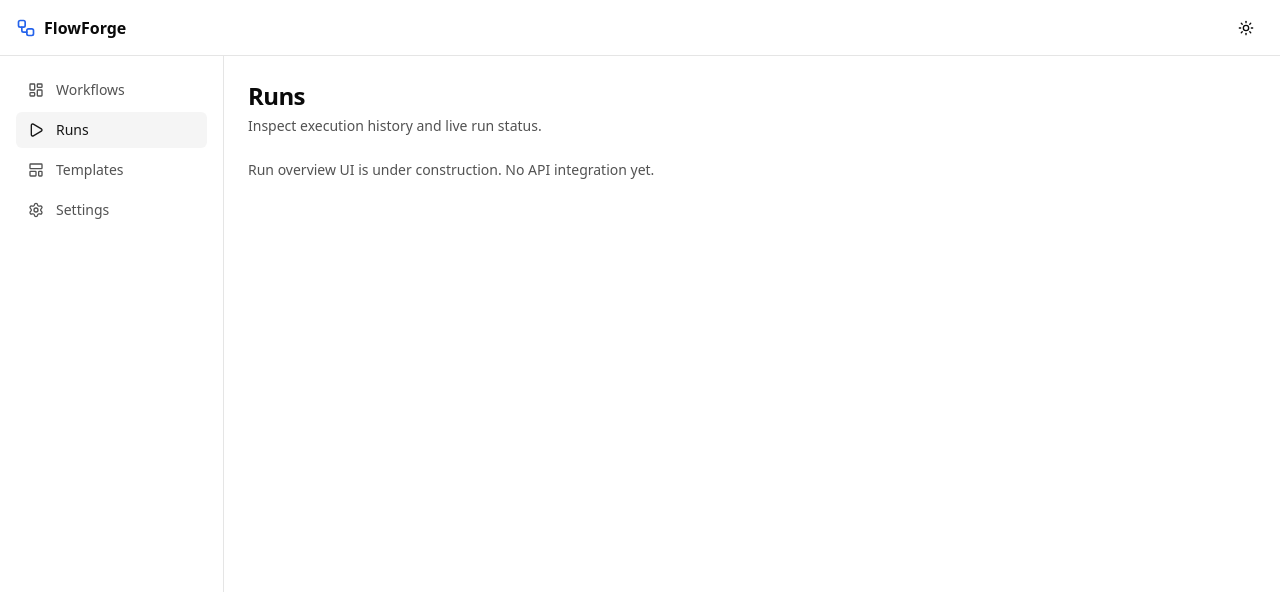
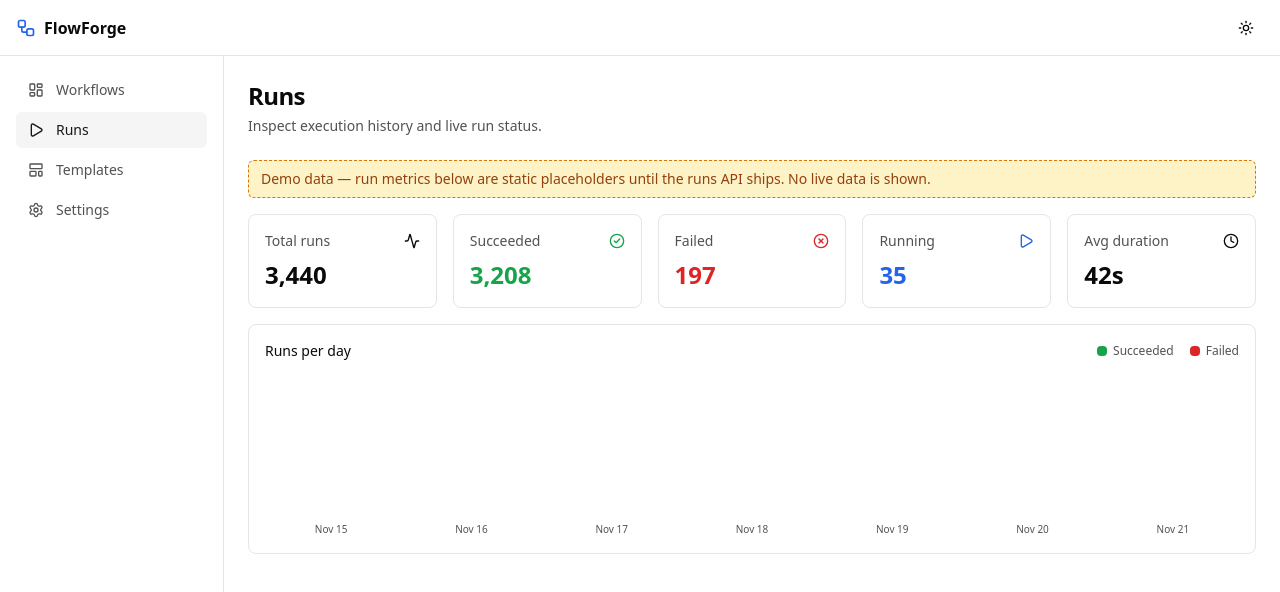
Before and after one commit to YASSERRMD/FlowForge, a Next.js app in the folder apps/web/: page /runs in a window 1280 px wide. Shown: the top 592 px of the page. Built offline with nearby package versions, Linux system fonts and the light colour scheme.

Commit message:
phase 02: add run overview components

```diff
--- a/apps/web/app/(dashboard)/runs/page.tsx
+++ b/apps/web/app/(dashboard)/runs/page.tsx
@@ -1,4 +1,7 @@
 import { PageHeader } from "@/components/layout/page-header";
+import { RunSummaryCards } from "@/components/runs/run-summary-cards";
+import { RunTrendChart } from "@/components/runs/run-trend-chart";
+import { DEMO_RUN_STATS, DEMO_RUN_TREND } from "@/lib/demo/runs";
 
 export default function RunsPage() {
   return (
@@ -7,9 +10,17 @@ export default function RunsPage() {
         title="Runs"
         description="Inspect execution history and live run status."
       />
-      <p className="text-sm text-muted-foreground">
-        Run overview UI is under construction. No API integration yet.
+      <p
+        className="mb-4 rounded-md border border-dashed border-warning bg-warning-muted px-3 py-2 text-sm text-warning-muted-foreground"
+        role="note"
+      >
+        Demo data — run metrics below are static placeholders until the runs
+        API ships. No live data is shown.
       </p>
+      <div className="flex flex-col gap-4">
+        <RunSummaryCards stats={DEMO_RUN_STATS} />
+        <RunTrendChart data={DEMO_RUN_TREND} />
+      </div>
     </>
   );
 }
--- /dev/null
+++ b/apps/web/components/runs/run-summary-cards.tsx
@@ -0,0 +1,78 @@
+import {
+  Activity,
+  CheckCircle2,
+  Clock,
+  Play,
+  XCircle,
+} from "lucide-react";
+
+import type { RunStats } from "@/lib/demo/runs";
+
+function SummaryCard({
+  title,
+  value,
+  icon: Icon,
+  tone,
+}: {
+  title: string;
+  value: string;
+  icon: typeof Activity;
+  tone: "default" | "success" | "error" | "info";
+}) {
+  const toneClass = {
+    default: "text-foreground",
+    success: "text-success",
+    error: "text-error",
+    info: "text-info",
+  }[tone];
+
+  return (
+    <div className="rounded-lg border border-border bg-card p-4 text-card-foreground">
+      <div className="flex items-center justify-between">
+        <p className="text-sm text-muted-foreground">{title}</p>
+        <Icon className={`h-4 w-4 ${toneClass}`} aria-hidden="true" />
+      </div>
+      <p className={`mt-2 text-2xl font-semibold ${toneClass}`}>{value}</p>
+    </div>
+  );
+}
+
+export function RunSummaryCards({ stats }: { stats: RunStats }) {
+  return (
+    <div
+      className="grid grid-cols-2 gap-4 lg:grid-cols-5"
+      aria-label="Run status summary"
+    >
+      <SummaryCard
+        title="Total runs"
+        value={stats.total.toLocaleString()}
+        icon={Activity}
+        tone="default"
+      />
+      <SummaryCard
+        title="Succeeded"
+        value={stats.succeeded.toLocaleString()}
+        icon={CheckCircle2}
+        tone="success"
+      />
+      <SummaryCard
+        title="Failed"
+        value={stats.failed.toLocaleString()}
+        icon={XCircle}
+        tone="error"
+      />
+      <SummaryCard
+        title="Running"
+        value={stats.running.toLocaleString()}
+        icon={Play}
+        tone="info"
+      />
+      <SummaryCard
+        title="Avg duration"
+        value={`${stats.avgDurationSeconds}s`}
+        icon={Clock}
+        tone="default"
+      />
+    </div>
+  );
+}
--- /dev/null
+++ b/apps/web/components/runs/run-trend-chart.tsx
@@ -0,0 +1,64 @@
+import type { DailyRunCount } from "@/lib/demo/runs";
+
+const CHART_HEIGHT = 160;
+
+/**
+ * Lightweight SVG bar chart of succeeded vs failed runs per day.
+ * No charting dependency: values are rendered as accessible bars.
+ */
+export function RunTrendChart({ data }: { data: DailyRunCount[] }) {
+  const max = Math.max(...data.map((d) => d.succeeded + d.failed), 1);
+
+  return (
+    <figure className="rounded-lg border border-border bg-card p-4 text-card-foreground">
+      <figcaption className="mb-4 flex items-center justify-between">
+        <span className="text-sm font-medium">Runs per day</span>
+        <span className="flex items-center gap-4 text-xs text-muted-foreground">
+          <span className="flex items-center gap-1.5">
+            <span className="h-2.5 w-2.5 rounded-sm bg-success" aria-hidden="true" />
+            Succeeded
+          </span>
+          <span className="flex items-center gap-1.5">
+            <span className="h-2.5 w-2.5 rounded-sm bg-error" aria-hidden="true" />
+            Failed
+          </span>
+        </span>
+      </figcaption>
+      <ul
+        className="flex items-end gap-2"
+        style={{ height: CHART_HEIGHT }}
+        aria-label="Daily run counts"
+      >
+        {data.map((day) => {
+          const successHeight = (day.succeeded / max) * 100;
+          const failedHeight = (day.failed / max) * 100;
+          return (
+            <li
+              key={day.date}
+              className="flex flex-1 flex-col items-center gap-1"
+            >
+              <div
+                className="flex w-full max-w-10 flex-col justify-end gap-0.5"
+                style={{ height: "100%" }}
+                role="img"
+                aria-label={`${day.date}: ${day.succeeded} succeeded, ${day.failed} failed`}
+              >
+                <div
+                  className="w-full rounded-t-sm bg-error"
+                  style={{ height: `${failedHeight}%` }}
+                />
+                <div
+                  className="w-full rounded-b-sm bg-success"
+                  style={{ height: `${successHeight}%` }}
+                />
+              </div>
+              <span className="text-[10px] text-muted-foreground">
+                {day.date}
+              </span>
+            </li>
+          );
+        })}
+      </ul>
+    </figure>
+  );
+}
--- /dev/null
+++ b/apps/web/lib/demo/runs.ts
@@ -0,0 +1,35 @@
+export interface RunStats {
+  total: number;
+  succeeded: number;
+  failed: number;
+  running: number;
+  avgDurationSeconds: number;
+}
+
+export interface DailyRunCount {
+  date: string;
+  succeeded: number;
+  failed: number;
+}
+
+/**
+ * Static demo data used only until the runs API exists.
+ * Every surface that renders this must label it as demo data.
+ */
+export const DEMO_RUN_STATS: RunStats = {
+  total: 3440,
+  succeeded: 3208,
+  failed: 197,
+  running: 35,
+  avgDurationSeconds: 42,
+};
+
+export const DEMO_RUN_TREND: DailyRunCount[] = [
+  { date: "Nov 15", succeeded: 380, failed: 22 },
+  { date: "Nov 16", succeeded: 402, failed: 18 },
+  { date: "Nov 17", succeeded: 396, failed: 31 },
+  { date: "Nov 18", succeeded: 441, failed: 25 },
+  { date: "Nov 19", succeeded: 467, failed: 29 },
+  { date: "Nov 20", succeeded: 512, failed: 34 },
+  { date: "Nov 21", succeeded: 610, failed: 38 },
+];
```
